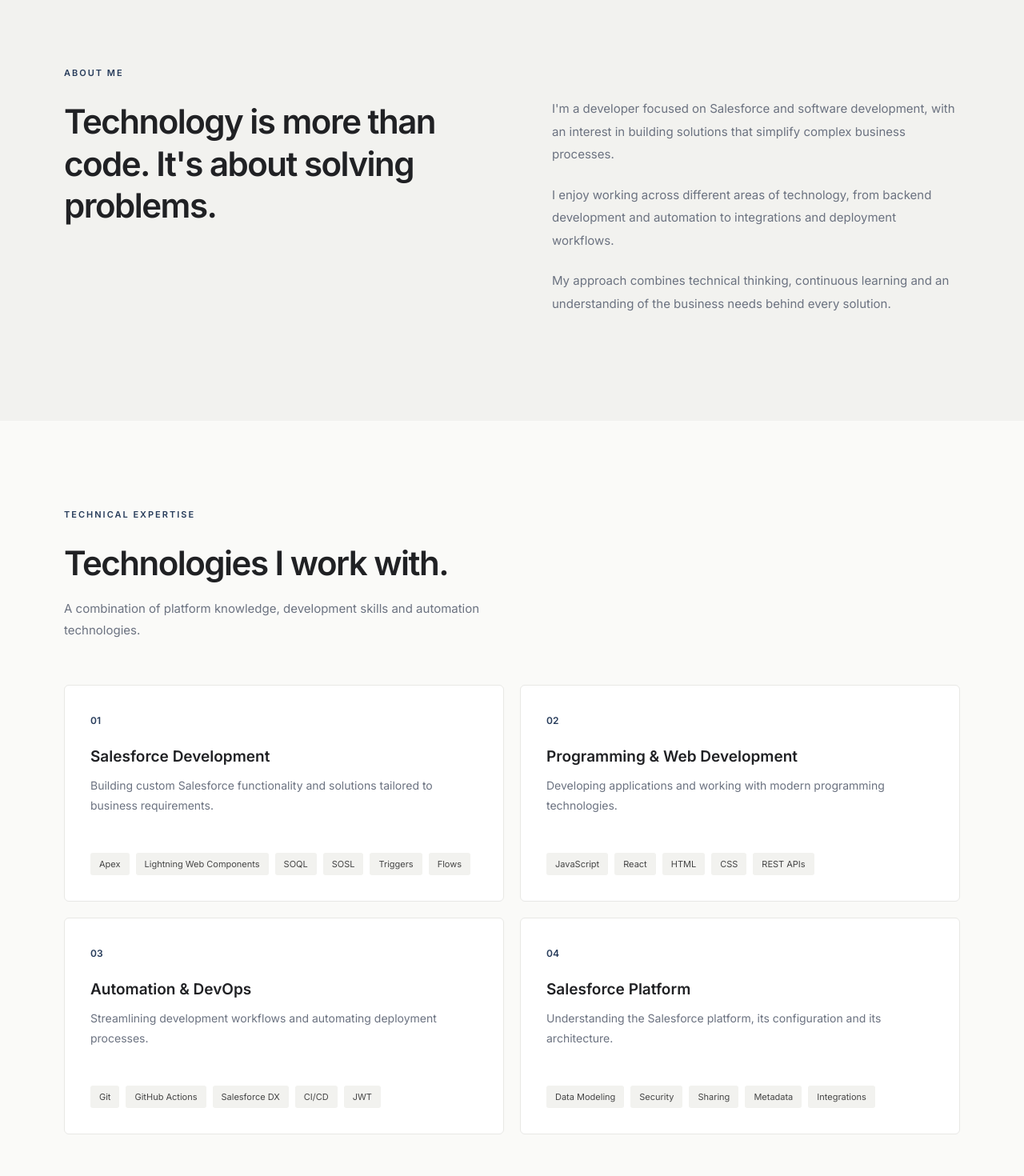
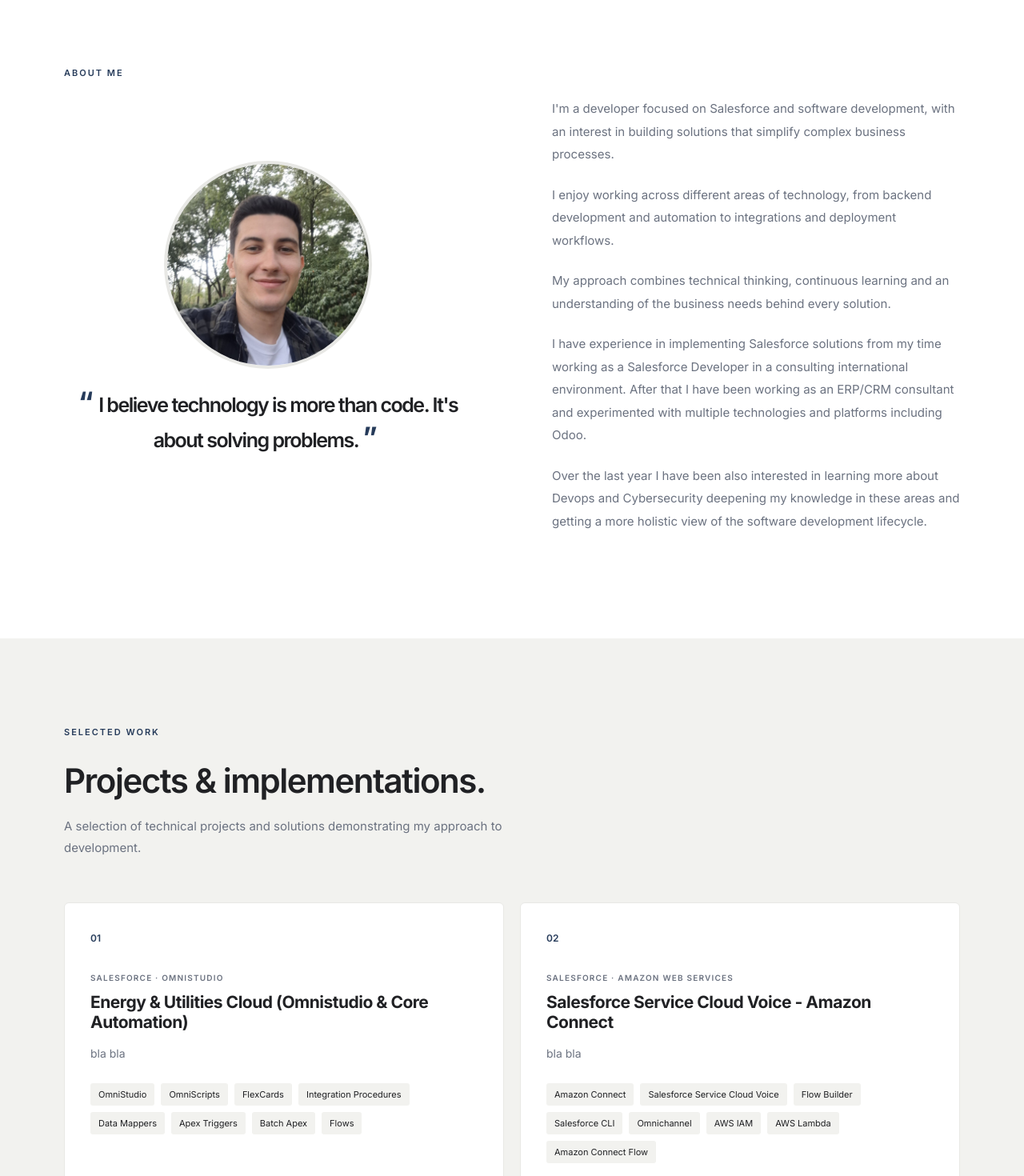
Before and after one commit to dkak/dimi-portfolio, a React (Vite) app: page / in a window 1280 px wide. Shown: the part 800-2270 px from the top of the page at 80% size. Built offline with nearby package versions, Linux system fonts and the light colour scheme.

Commit message:
basic structure completed

```diff
--- a/src/App.css
+++ b/src/App.css
@@ -153,11 +153,18 @@
 
 /* HERO PHOTO */
 
+.hero-section {
+  width: 100%;
+  background-color: #F2F2EF;
+}
+
 .hero {
   display: flex;
   align-items: center;
   justify-content: space-between;
   gap: 60px;
+  max-width: 1200px;
+  margin: 0 auto;
 }
 
 .hero-content {
@@ -251,7 +258,7 @@
 /* ABOUT SECTION */
 
 .about {
-  background: #F2F2EF;
+  background: #FFFFFF;
   padding: 110px 40px;
 }
 
@@ -272,10 +279,11 @@
 }
 
 .about-heading h2 {
-  font-size: clamp(30px, 4vw, 42px);
+  font-size: clamp(15px, 4vw, 25px);
   line-height: 1.25;
   letter-spacing: -1.5px;
   font-weight: 600;
+  text-align: center;
 }
 
 .about-description {
@@ -304,100 +312,37 @@
   }
 }
 
-/* EXPERTISE SECTION */
-
-.expertise {
-  padding: 110px 40px;
+.about-photo {
+  width: 260px;
+  height: 260px;
+  object-fit: cover;
+  object-position: center;
+  border-radius: 50%;
+  margin-top: 35px;
+  margin-left: auto;
+  margin-right: auto;
+  display: block;
+  border: 4px solid #E8E8E5;
 }
 
-.expertise-container {
-  max-width: 1120px;
-  margin: 0 auto;
+.about-quote {
+  position: relative;
+  font-size: clamp(32px, 4vw, 46px);
+  line-height: 1.2;
+  font-weight: 500;
+  letter-spacing: -1.5px;
+  font-style: italic;
 }
 
-.expertise-header {
-  max-width: 600px;
-  margin-bottom: 55px;
+.quote-mark {
+  color: var(--color-accent);
+  font-size: 1.4em;
+  font-weight: 700;
+  margin-right: 8px;
 }
 
-.expertise-header h2 {
-  font-size: clamp(30px, 4vw, 42px);
-  letter-spacing: -1.5px;
-  font-weight: 600;
-}
-
-.expertise-header > p:last-child {
-  color: var(--color-muted);
-  font-size: 15px;
-  line-height: 1.8;
-  margin-top: 18px;
-}
-
-.expertise-grid {
-  display: grid;
-  grid-template-columns: repeat(2, 1fr);
-  gap: 20px;
-}
-
-.expertise-card {
-  padding: 32px;
-  border: 1px solid var(--color-border);
-  background: #FFFFFF;
-  border-radius: 6px;
-  transition: border-color 0.2s ease;
-}
-
-.expertise-card:hover {
-  border-color: var(--color-accent);
-}
-
-.expertise-number {
-  color: var(--color-accent);
-  font-size: 12px;
-  font-weight: 600;
-}
-
-.expertise-card h3 {
-  font-size: 19px;
-  font-weight: 600;
-  margin-top: 25px;
-}
-
-.expertise-card > p {
-  color: var(--color-muted);
-  font-size: 14px;
-  line-height: 1.8;
-  margin-top: 12px;
-  min-height: 75px;
-}
-
-.expertise-skills {
-  display: flex;
-  flex-wrap: wrap;
-  gap: 8px;
-  margin-top: 22px;
-}
-
-.expertise-skills span {
-  padding: 7px 11px;
-  background: #F2F2EF;
-  border-radius: 3px;
-  font-size: 11px;
-  color: #454545;
-}
-
-@media (max-width: 768px) {
-  .expertise {
-    padding: 80px 20px;
-  }
-
-  .expertise-grid {
-    grid-template-columns: 1fr;
-  }
-
-  .expertise-card > p {
-    min-height: auto;
-  }
+.quote-mark.closing {
+  margin-left: 5px;
 }
 
 /* PROJECTS SECTION */
--- a/src/App.jsx
+++ b/src/App.jsx
@@ -2,7 +2,6 @@ import './App.css'
 import Navbar from './components/Navbar'
 import Hero from './components/Hero'
 import About from './components/About'
-import Expertise from './components/Expertise'
 import Projects from './components/Projects'
 import Services from './components/Services'
 import Contact from './components/Contact'
@@ -14,7 +13,6 @@ function App() {
       <Navbar />
       <Hero />
       <About />
-      <Expertise />
       <Projects />
       <Services />
       <Contact />
--- a/src/components/About.jsx
+++ b/src/components/About.jsx
@@ -5,10 +5,20 @@ function About() {
 
         <div className="about-heading">
           <p className="section-label">ABOUT ME</p>
-          <h2>
-            Technology is more than code.
-            It's about solving problems.
+          <br></br>
+          <br></br>
+          <img
+            src="/about-photo.jpg"
+            alt="Dimitrios"
+            className="about-photo"
+          />
+          <br></br>
+          <h2 className="about-quote">
+            <span className="quote-mark">“</span>
+            I believe technology is more than code. It's about solving problems.
+            <span className="quote-mark closing">”</span>
           </h2>
+
         </div>
 
         <div className="about-description">
@@ -31,6 +41,20 @@ function About() {
             continuous learning and an understanding
             of the business needs behind every solution.
           </p>
+
+          <p>
+            I have experience in implementing Salesforce solutions
+            from my time working as a Salesforce Developer in
+            a consulting international environment. After that I have
+            been working as an ERP/CRM consultant and experimented with
+            multiple technologies and platforms including Odoo.
+          </p>
+
+          <p>
+            Over the last year I have been also interested in learning more about Devops
+            and Cybersecurity deepening my knowledge in these areas and getting a more
+            holistic view of the software development lifecycle.
+          </p>
         </div>
 
       </div>
--- a/src/components/Expertise.jsx
+++ /dev/null
@@ -1,72 +0,0 @@
-function Expertise() {
-  const expertise = [
-    {
-      number: '01',
-      title: 'Salesforce Development',
-      description:
-        'Building custom Salesforce functionality and solutions tailored to business requirements.',
-      skills: ['Apex', 'Lightning Web Components', 'SOQL', 'SOSL', 'Triggers', 'Flows'],
-    },
-    {
-      number: '02',
-      title: 'Programming & Web Development',
-      description:
-        'Developing applications and working with modern programming technologies.',
-      skills: ['JavaScript', 'React', 'HTML', 'CSS', 'REST APIs'],
-    },
-    {
-      number: '03',
-      title: 'Automation & DevOps',
-      description:
-        'Streamlining development workflows and automating deployment processes.',
-      skills: ['Git', 'GitHub Actions', 'Salesforce DX', 'CI/CD', 'JWT'],
-    },
-    {
-      number: '04',
-      title: 'Salesforce Platform',
-      description:
-        'Understanding the Salesforce platform, its configuration and its architecture.',
-      skills: ['Data Modeling', 'Security', 'Sharing', 'Metadata', 'Integrations'],
-    },
-  ]
-
-  return (
-    <section id="expertise" className="expertise">
-      <div className="expertise-container">
-
-        <div className="expertise-header">
-          <p className="section-label">TECHNICAL EXPERTISE</p>
-          <h2>Technologies I work with.</h2>
-          <p>
-            A combination of platform knowledge,
-            development skills and automation
-            technologies.
-          </p>
-        </div>
-
-        <div className="expertise-grid">
-          {expertise.map((item) => (
-            <div className="expertise-card" key={item.number}>
-              <span className="expertise-number">
-                {item.number}
-              </span>
-
-              <h3>{item.title}</h3>
-
-              <p>{item.description}</p>
-
-              <div className="expertise-skills">
-                {item.skills.map((skill) => (
-                  <span key={skill}>{skill}</span>
-                ))}
-              </div>
-            </div>
-          ))}
-        </div>
-
-      </div>
-    </section>
-  )
-}
-
-export default Expertise
--- a/src/components/Hero.jsx
+++ b/src/components/Hero.jsx
@@ -2,7 +2,8 @@ import profilePhoto from '../assets/profile.png'
 
 function Hero() {
   return (
-    <section className="hero">
+  <section className="hero-section">
+    <div className="hero">
       <div className="hero-content">
 
         <p className="hero-label">
@@ -33,7 +34,8 @@ function Hero() {
       <div className="hero-image">
         <img src={profilePhoto} alt="Dimitrios Kakales" />
       </div>
-    </section>
+    </div>
+  </section>
   )
 }
 
--- a/src/components/Navbar.jsx
+++ b/src/components/Navbar.jsx
@@ -7,8 +7,8 @@ function Navbar() {
 
       <nav className="navbar-links">
         <a href="#about">About</a>
-        <a href="#expertise">Expertise</a>
         <a href="#projects">Projects</a>
+        <a href="#services">How I Can Help</a>
       </nav>
 
       <a href="#contact" className="navbar-contact">
--- a/src/components/Projects.jsx
+++ b/src/components/Projects.jsx
@@ -2,27 +2,44 @@ function Projects() {
   const projects = [
     {
       number: '01',
-      category: 'SALESFORCE · DEVOPS',
-      title: 'Salesforce CI/CD Pipeline',
+      category: 'SALESFORCE · OMNISTUDIO',
+      title: 'Energy & Utilities Cloud (Omnistudio & Core Automation)',
       description:
-        'Automated Salesforce deployment workflow using GitHub Actions, Salesforce CLI and JWT authentication.',
-      technologies: ['Salesforce DX', 'GitHub Actions', 'Apex', 'JWT'],
+        'bla bla',
+      technologies:
+      ['OmniStudio', 'OmniScripts', 'FlexCards', 'Integration Procedures',
+        'Data Mappers', 'Apex Triggers', 'Batch Apex', 'Flows'],
     },
     {
       number: '02',
-      category: 'SALESFORCE · DEVELOPMENT',
-      title: 'Custom Salesforce Solutions',
+      category: 'SALESFORCE · AMAZON WEB SERVICES',
+      title: 'Salesforce Service Cloud Voice - Amazon Connect',
       description:
-        'Custom Salesforce development focused on business processes, automation and platform functionality.',
-      technologies: ['Apex', 'LWC', 'SOQL', 'Flows'],
+        'bla bla',
+      technologies:
+      ['Amazon Connect','Salesforce Service Cloud Voice','Flow Builder',
+        'Salesforce CLI','Omnichannel','AWS IAM','AWS Lambda',
+        'Amazon Connect Flow'],
     },
     {
       number: '03',
-      category: 'WEB DEVELOPMENT',
-      title: 'Personal Portfolio Website',
+      category: 'SALESFORCE EMAIL SERVICE · CI/CD PIPELINE',
+      title: 'Salesforce Custom Inbound/Outbound Email Solution',
       description:
-        'A lightweight, responsive portfolio built to showcase software development skills and professional projects.',
-      technologies: ['React', 'Vite', 'JavaScript', 'CSS'],
+        'bla bla',
+      technologies: ['Apex Email Services', 'Email Headers', 'EML Parsing',
+        'Salesforce Metadata','LWC','Salesforce AppExchange','GitHub Actions',
+        'Git Version Control','Apex Tests','Salesforce Metadata'],
+    },
+    {
+      number: '04',
+      category: 'ODOO · DIGITAL TRANSFORMATION',
+      title: 'Odoo ERP Implementation & Digital Transformation',
+      description:
+        'bla bla',
+      technologies: ['Business Process Engineering',
+        'Point of Sale (POS) & Retail Cashier System', 'B2B Invoicing',
+        'Inventory & Warehouse Operations','Website & eCommerce'],
     },
   ]
 
--- a/src/components/Services.jsx
+++ b/src/components/Services.jsx
@@ -10,7 +10,7 @@ function Services() {
       number: '02',
       title: 'Business Process Automation',
       description:
-        'Automating repetitive tasks and improving business workflows using Salesforce tools and custom logic.',
+        'Automating repetitive tasks and improving business workflows using tools and custom logic.',
     },
     {
       number: '03',
@@ -27,7 +27,7 @@ function Services() {
   ]
 
   return (
-    <section className="services">
+    <section id="services" className="services">
       <div className="services-container">
 
         <div className="services-header">
```
Also changed, not shown: public/about-photo.jpg (added).
